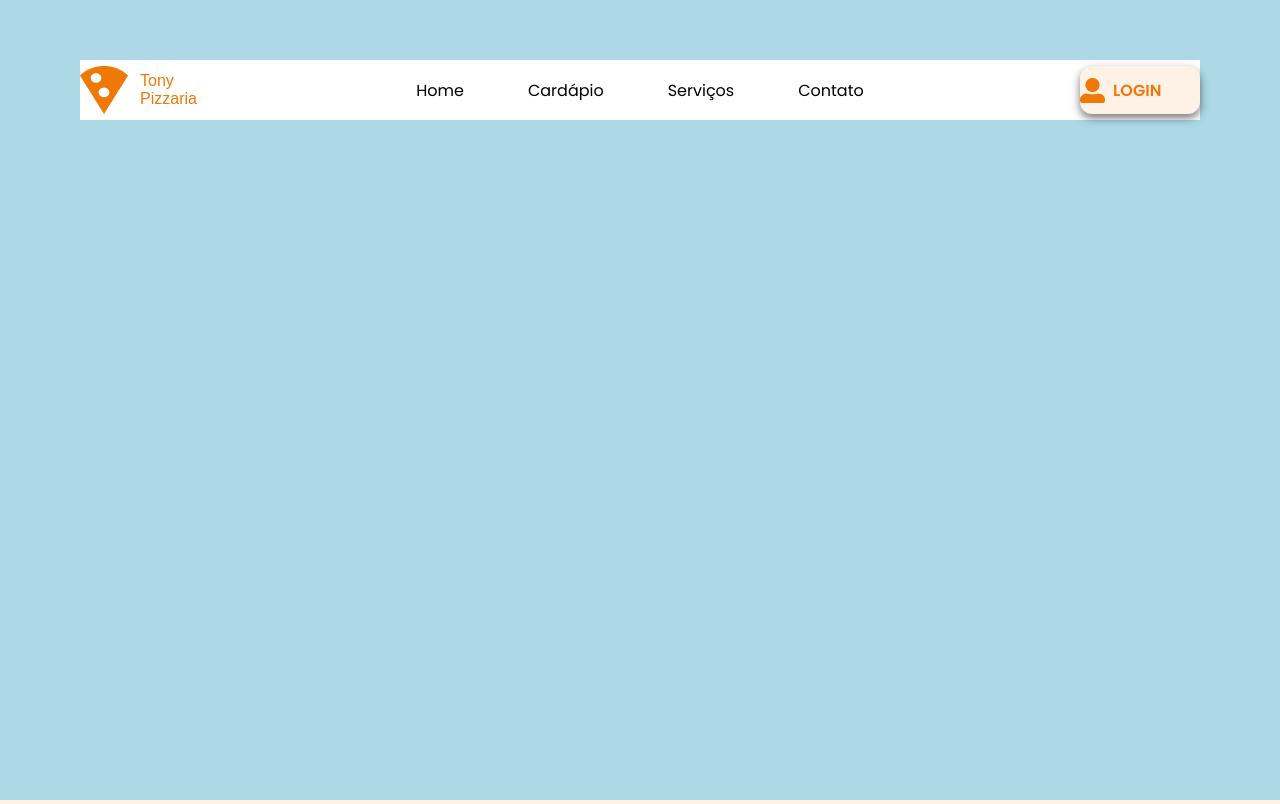
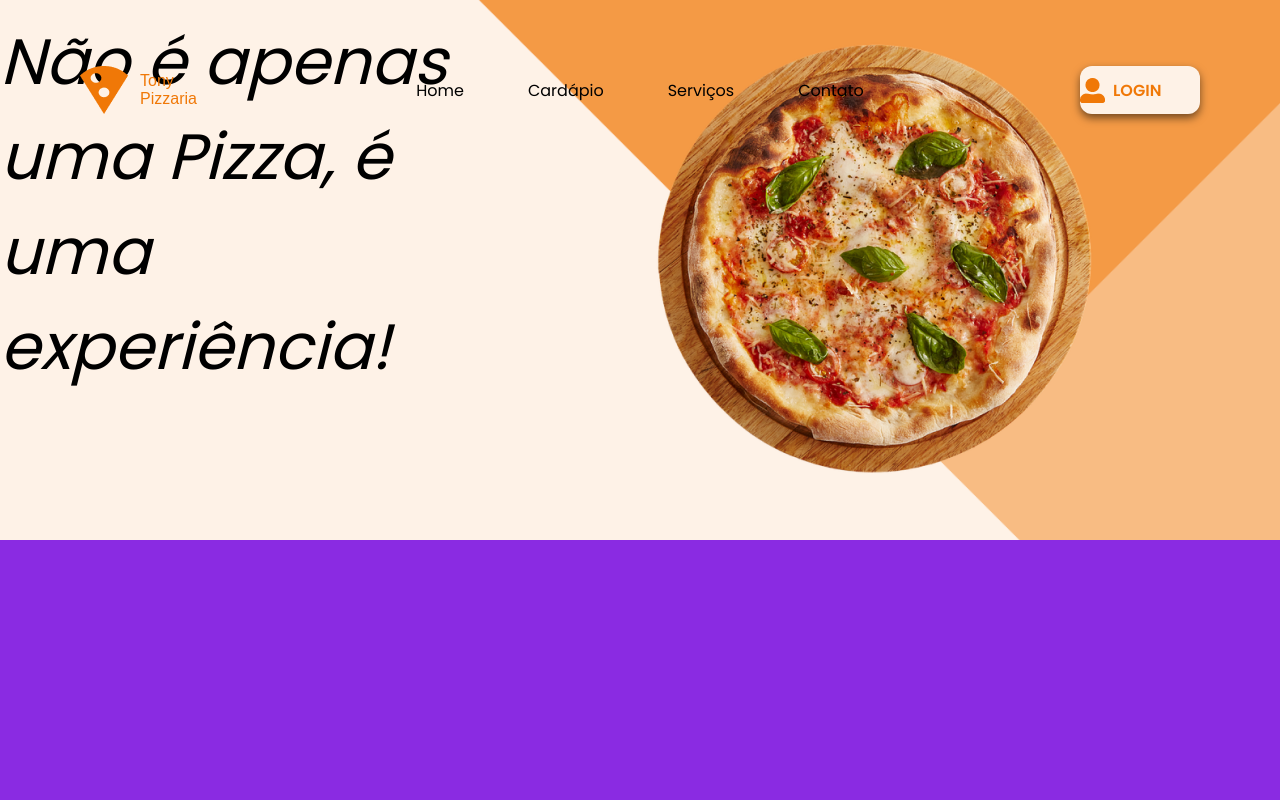
Before and after one commit to jacksbramos/tony-pizzaria, a plain HTML site: page index.html in a window 1280 px wide. Shown: the top 804 px of the page. Drawn offline with Linux system fonts and the light colour scheme; a web font is replaced by a local one.

Commit message:
código atualizado

```diff
--- a/index.html
+++ b/index.html
@@ -8,6 +8,10 @@
     <link href="https://fonts.googleapis.com/css2?family=Inter:wght@300&family=Montserrat:wght@100;400;600&family=Pattaya&family=Poppins:wght@100;200;400;600;900&display=swap" rel="stylesheet">
     <link rel="stylesheet" href="./styles/reset.css">
     <link rel="stylesheet" href="./styles/style.css">
+    <link rel="stylesheet" href="./styles/header.css">
+    <link rel="stylesheet" href="./styles/home.css">
+    <link rel="stylesheet" href="./styles/cardapio.css">
+    <link rel="stylesheet" href="./styles/servico.css">
     <title>Tony Pizzaria</title>
 </head>
 <body>
@@ -41,7 +45,18 @@
             </div>
         </div>
     </header>
-    <main></main>
+    <main>
+        <section class="home">
+            <div class="conteudo-container">
+                <h2>Não é apenas uma Pizza, é uma experiência!</h2>
+                <img src="./img/pizza home.png" alt="pizza">
+            </div>
+            <div class="destaque-container"></div>
+        </section>
+        <section class="cardapio"></section>
+        <section class="serviços"></section>
+        <section class="contato"></section>
+    </main>
     <footer></footer>
 </body>
 </html>
--- /dev/null
+++ b/styles/cardapio.css
@@ -0,0 +1,3 @@
+.cardapio{
+    background-color: var(--cor-branco);
+}
--- /dev/null
+++ b/styles/home.css
@@ -0,0 +1,31 @@
+.home{
+
+    background-image: url(../img/background.png);
+    background-repeat: no-repeat;
+    background-position: right;
+    background-size: contain;
+    display: flex;
+    flex-direction: column;
+
+}
+
+.conteudo-container{
+    flex-grow: 1;
+    display: flex;
+    align-items: center;
+    justify-content: center;
+}
+
+.conteudo-container h2{
+    width: 558px;
+    height: 513px;
+    font-size: 4rem;
+    font-weight: 400;
+    font-style: italic;
+}
+
+.destaque-container{
+    background-color: blueviolet;
+    height: 260px;
+
+}
--- a/styles/style.css
+++ b/styles/style.css
@@ -17,7 +17,6 @@ header{
     top: 60px;
     left: 80px;
     right: 80px;
-    background-color: white;
     display: flex;
     justify-content: space-between;
 }
@@ -76,8 +75,10 @@ header .botao{
 }
 
 main{
+    background-color: var(--cor-secundaria);
+}
+
+section{
     height: 100vh;
-    background-color: lightblue
-
-
+    width: 100%;
 }
```
Also changed, not shown: img/pizza home.png (added), img/pizza margarita.png (added), img/pizza queijo.png (added), img/pizza-1.png (deleted), img/pizza-2.png (deleted), styles/header.css (added), styles/servico.css (added).
